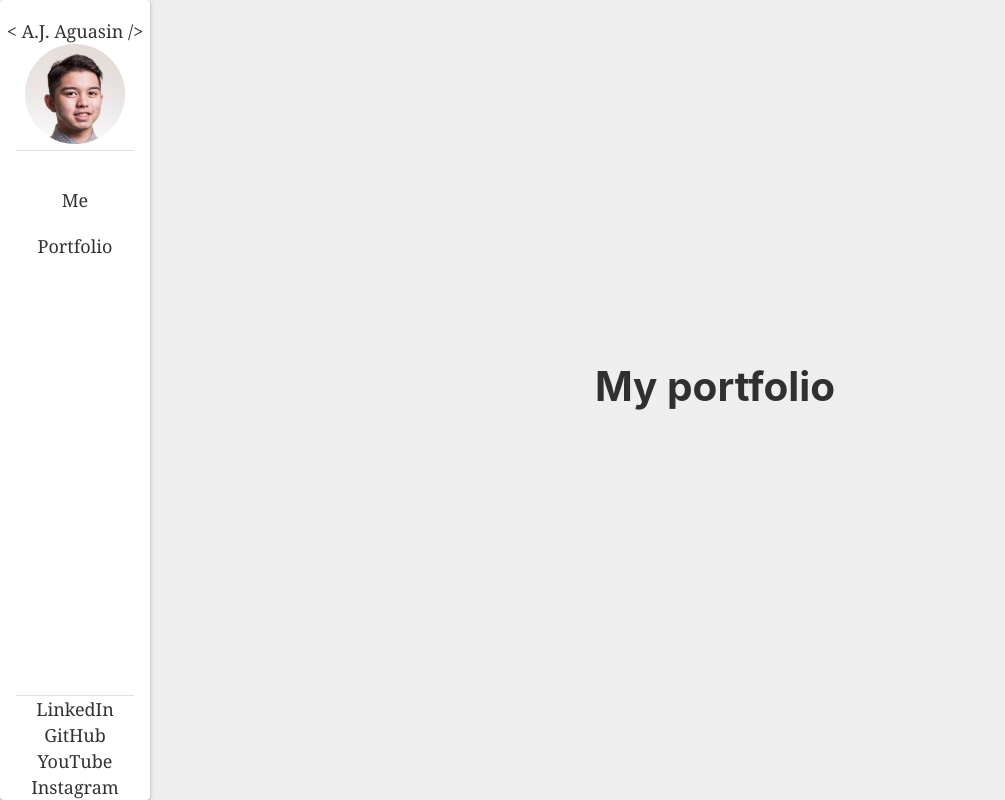
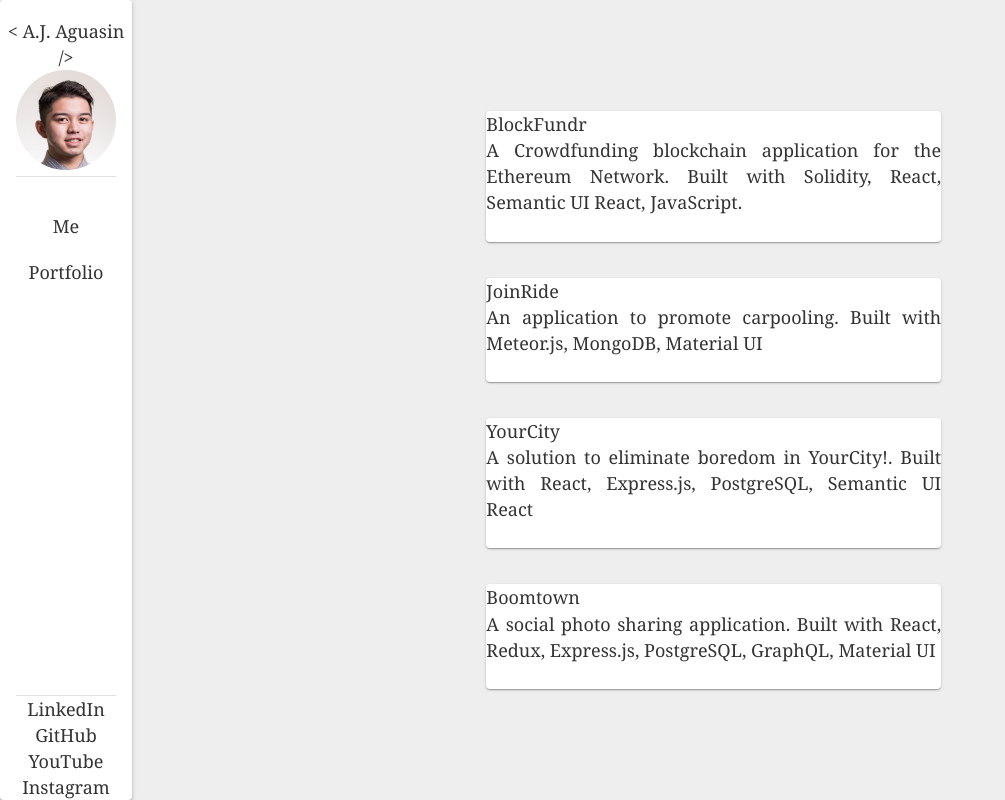
Before and after one commit to ajaguasin/ajaguasin-personal-website, a Gatsby site: page /portfolio in a window 1280 px wide. Shown: the whole page, without its empty margins (0-1005 px from the left). Built offline with nearby package versions, Linux system fonts and the light colour scheme; Gatsby itself is replaced by a stand-in of ours.

Commit message:
Fix external links, add portfolio content

```diff
--- a/src/components/Layout/layout.js
+++ b/src/components/Layout/layout.js
@@ -48,12 +48,21 @@ const Layout = ({ children }) => (
             }}
           >
             <Divider variant="middle" />
-            <a href="https://www.linkedin.com/in/ajaguasin/">LinkedIn</a>
-            <a href="https://github.com/ajaguasin">GitHub</a>
-            <a href="https://www.youtube.com/channel/UC3zcETy3bUKKA0TnjzNfFww/">
+            <a href="https://www.linkedin.com/in/ajaguasin/" target="_blank">
+              LinkedIn
+            </a>
+            <a href="https://github.com/ajaguasin" target="_blank">
+              GitHub
+            </a>
+            <a
+              href="https://www.youtube.com/channel/UC3zcETy3bUKKA0TnjzNfFww/"
+              target="_blank"
+            >
               YouTube
             </a>
-            <a href="https://www.instagram.com/aaguasin/">Instagram</a>
+            <a href="https://www.instagram.com/aaguasin/" target="_blank">
+              Instagram
+            </a>
           </div>
         </Paper>
         {children}
--- a/src/pages/portfolio.js
+++ b/src/pages/portfolio.js
@@ -1,8 +1,12 @@
 import React from "react";
 import Layout from "../components/Layout/layout";
+import { Grow, Grid, Card, CardHeader, CardMedia } from "@material-ui/core";
+import SEO from "../components/seo";
 
 const PortfolioPage = () => (
   <Layout>
+    <SEO title="Portfolio" keywords={[`work`, `portfolio`, `experience`]} />
+
     <div
       style={{
         flex: "1 0 auto",
@@ -10,7 +14,56 @@ const PortfolioPage = () => (
         marginBottom: "auto"
       }}
     >
-      <h1>My portfolio</h1>
+      <Grow in={true} timeout={1000}>
+        <Grid
+          container
+          style={{
+            display: "flex",
+            flexDirection: "column",
+            justifyContent: "space-around",
+            alignItems: "center",
+            textAlign: "justify",
+            padding: "2rem"
+          }}
+        >
+          <Grid item xs={5} style={{ margin: "1rem" }}>
+            <Card>
+              <header>BlockFundr</header>
+              <p>
+                A Crowdfunding blockchain application for the Ethereum Network.
+                Built with Solidity, React, Semantic UI React, JavaScript.
+              </p>
+            </Card>
+          </Grid>
+          <Grid item xs={5} style={{ margin: "1rem" }}>
+            <Card>
+              <header>JoinRide</header>
+              <p>
+                An application to promote carpooling. Built with Meteor.js,
+                MongoDB, Material UI
+              </p>
+            </Card>
+          </Grid>
+          <Grid item xs={5} style={{ margin: "1rem" }}>
+            <Card>
+              <header>YourCity</header>
+              <p>
+                A solution to eliminate boredom in YourCity!. Built with React,
+                Express.js, PostgreSQL, Semantic UI React
+              </p>
+            </Card>
+          </Grid>
+          <Grid item xs={5} style={{ margin: "1rem" }}>
+            <Card>
+              <header>Boomtown</header>
+              <p>
+                A social photo sharing application. Built with React, Redux,
+                Express.js, PostgreSQL, GraphQL, Material UI
+              </p>
+            </Card>
+          </Grid>
+        </Grid>
+      </Grow>
     </div>
   </Layout>
 );
```
Also changed, not shown: src/pages/resume.js (added, +9 -0 lines).
